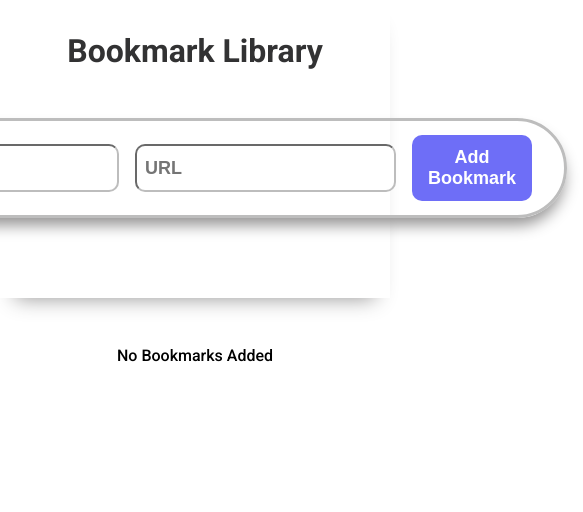
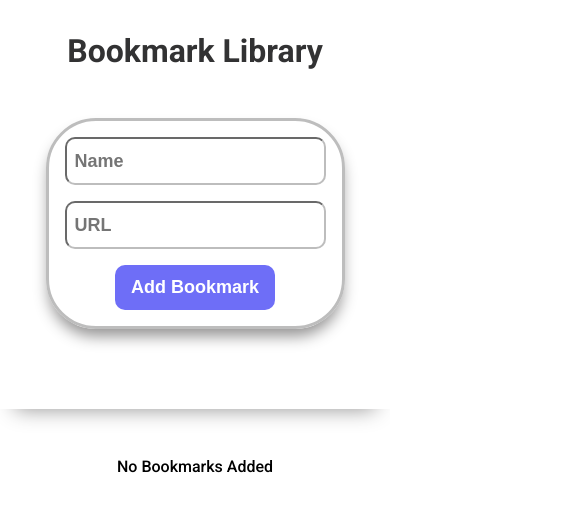
Before and after one commit to GreenEagleKing/phantom-bookmark, a React (Vite) app: page / in a window 390 px wide. Shown: the top 512 px of the page, 583 px wide, since content can reach past the window. Built offline with nearby package versions, Linux system fonts and the light colour scheme.

Commit message:
Improved CSS responsive layout

```diff
--- a/src/Components/AddBookmark.jsx
+++ b/src/Components/AddBookmark.jsx
@@ -22,16 +22,16 @@ export default function AddBookmark({ addLink }) {
 
   return (
     <div>
+        <form onSubmit={handleFormSubmit}>
           <div className='addBookmark-container'>
-            <form onSubmit={handleFormSubmit}>
             <div className='form'>
                 <input type='text' className='input'  value={linkTitle} placeholder='Name' onChange={e => setLinkTitle(e.target.value)} ></input>
                 <input type='text' className='url'  value={linkUrl} placeholder='URL' onChange={e => setLinkUrl(e.target.value)} ></input>
                 <button className='btn' aria-label='Add Bookmark' type='submit'
                 >Add Bookmark</button>
             </div>
+            </div>
         </form>
-        </div>
     </div>
   )
 }
--- a/src/Components/Bookmark.jsx
+++ b/src/Components/Bookmark.jsx
@@ -26,7 +26,7 @@ export default function Bookmark({ link, deleteLink, enterEditMode, editedLink,
                         >
                         {/* favicon img from website*/}
                         <img height="24" width="24" src={link.icon}  />
-                        <div >{link.title}</div>
+                        <div>{link.title}</div>
                     </a>
                 </div>
 
--- a/src/index.css
+++ b/src/index.css
@@ -151,9 +151,11 @@ h1 {
 
   .link-info-container {
     display: flex;
-    align-content: center;
+    justify-content: center;
+    align-items: center;
     gap: 3rem;
     margin-left: 2rem;
+    flex-wrap: wrap;
   }
 
   .grow {
@@ -176,6 +178,11 @@ h1 {
 
   .link-title:hover {
     color: rgb(67, 67, 250)
+  }
+  .link-title > div {
+    display: flex;
+    align-self: center;
+    justify-self: center;
   }
 
   .edit-delete-container {
@@ -207,3 +214,75 @@ h1 {
     transform: translateX(0);
   }
 }
+
+/* Media Queries: */
+
+@media (max-width: 750px) {
+
+  .form {
+    display: flex;
+    justify-content: center;
+    flex-direction: column;
+    align-items: center;
+    gap: 1rem;
+    margin: 2rem 0rem;
+    max-height: 250px;
+    padding: 1.5rem 2rem;
+  }
+
+  .link-info-container{
+    gap: 1rem;
+    flex-direction: column;
+    align-items: center;
+    justify-content: center;
+  }
+
+  .edit-container{
+    justify-content: center;
+  }
+}
+
+@media (max-width: 650px) {
+
+  .link-container {
+    max-width: 800px;
+    min-width: min-content;
+    padding: .5rem;
+    background-color: white;
+  }
+
+  .trash, .edit{
+    padding: .5rem .5rem;
+    font-size: small;
+  }
+
+  .link-title {
+    gap: 1rem;
+    font-size: large;
+  }
+}
+
+@media (max-width: 450px) {
+
+  .link-container {
+    flex-direction: column;
+    justify-content: center;
+    align-items: center;
+    gap: 1rem;
+  }
+
+  .link-info-container {
+    margin: 0;
+  }
+
+  .edit-delete-container {
+    margin: 0;
+  }
+
+  .form {
+    gap: 1rem;
+    margin: 2rem 0rem;
+    max-height: 250px;
+    padding: 1rem 1rem;
+  }
+}
```
Lines whose indentation alone changed are shown as unchanged.
